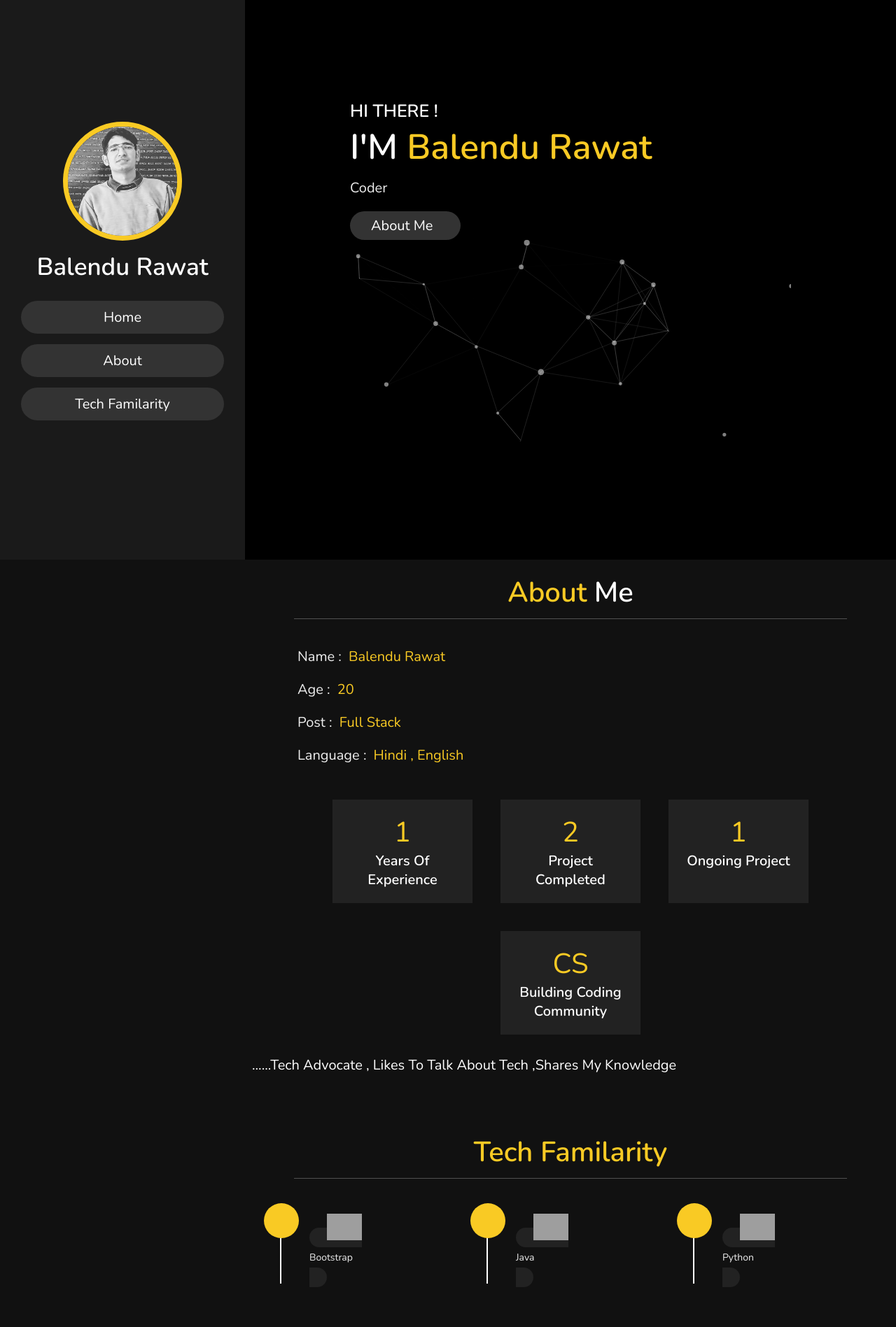
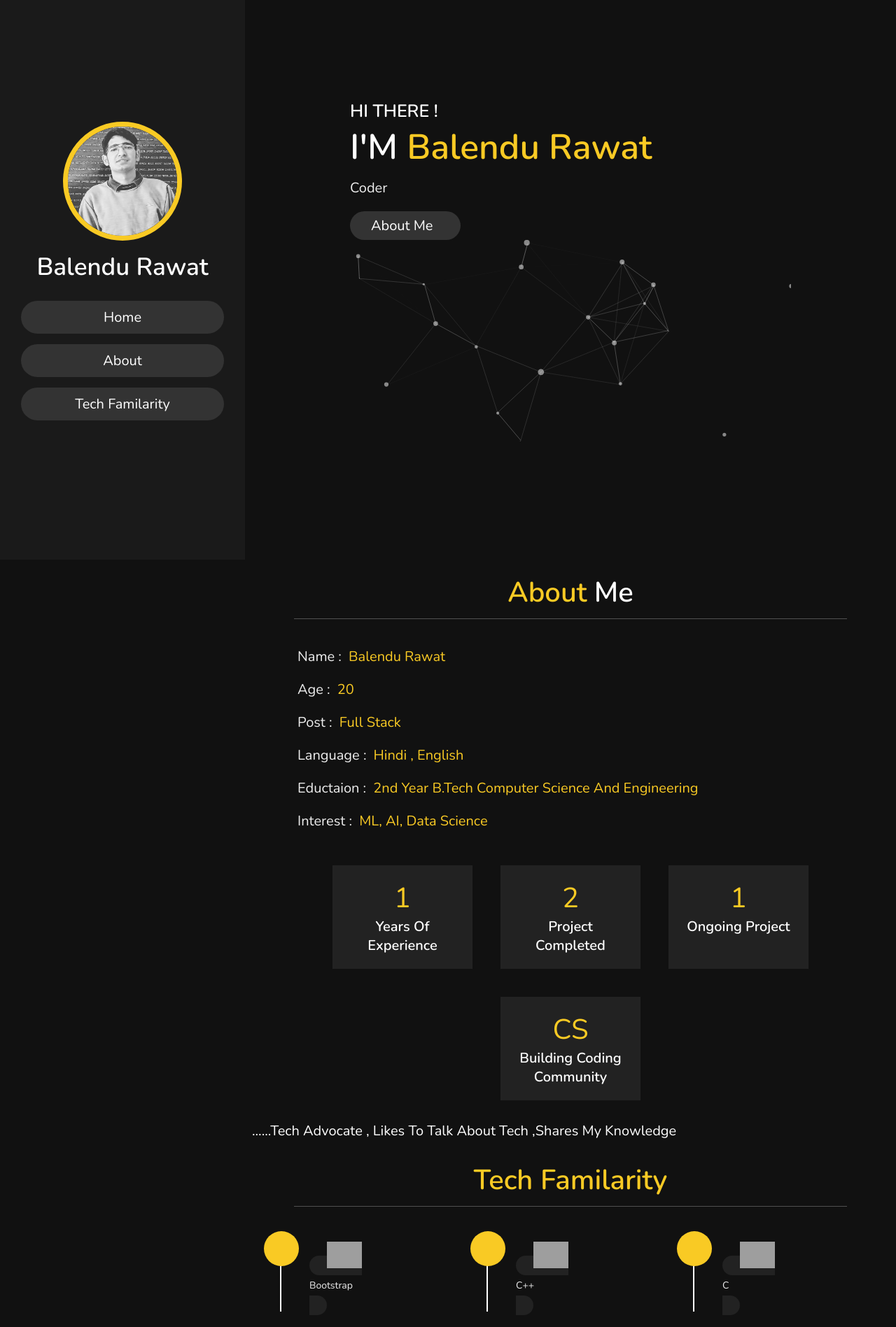
Before and after one commit to balendurawat/balendurawat.github.io, a plain HTML site: page index.html in a window 1280 px wide. Shown: the top 1897 px of the page at 70% size. Drawn offline with nearby package versions, Linux system fonts and the light colour scheme; grey boxes are pictures that could not be loaded; some icons are missing.

Commit message:
minor changes

```diff
--- a/index.html
+++ b/index.html
@@ -31,7 +31,7 @@
 
     <div class="fas fa-bars" id="menu"></div>
 
-    <section class="home" id="particles-js">
+    <section class="home" id="home">
         <h3>HI THERE !</h3>
         <h1>I'M <span>Balendu Rawat</span></h1>
         <p>Coder</p>
@@ -51,6 +51,8 @@
                 <h3> <span> age : </span> 20 </h3>
                 <h3> <span> post : </span> full stack </h3>
                 <h3> <span> language : </span> hindi , english </h3>
+                <h3><span>eductaion : </span>2nd year b.tech computer science and engineering </h3>
+                <h3><span>interest : </span>ML, AI, data science</h3>
                 <!-- <a href="#"><button class="btn"> download CV <i class="fas fa-download"></i> </button></a> -->
             </div>
 
@@ -97,6 +99,16 @@
         <div class="box">
             <i class="fas fa-graduation-cap"></i>
             <span><img src="https://www.drupal.org/files/project-images/bootstrap-stack.png" width="50rem" alt=""><p>Bootstrap</p></span>
+        </div>
+
+        <div class="box">
+            <i class="fas fa-graduation-cap"></i>
+            <span><img src="https://a0.anyrgb.com/pngimg/1952/1778/c-programming-language-c-programming-language-generalpurpose-programming-language-compiler-programming-language-source-code-programmer-programming-computer-programming-c-thumbnail.png" width="50rem" alt=""><p>c++</p></span>
+        </div>
+
+        <div class="box">
+            <i class="fas fa-graduation-cap"></i>
+            <span><img src="https://a0.anyrgb.com/pngimg/1558/930/c-programming-language-highlevel-programming-language-generalpurpose-programming-language-programming-language-operator-programmer-computer-programming-c-computer-program-computer-thumbnail.png" width="50rem" alt=""><p>c</p></span>
         </div>
 
         <div class="box">
--- a/js/app.js
+++ b/js/app.js
@@ -11,7 +11,7 @@ particlesJS.load('particles-js', 'particles.json', function() {
 
 /* Otherwise just put the config content (json): */
 
-particlesJS('particles-js',
+particlesJS('home',
 
   {
     "particles": {
```
Also changed, not shown: js/script.js (+38 -0 lines).
